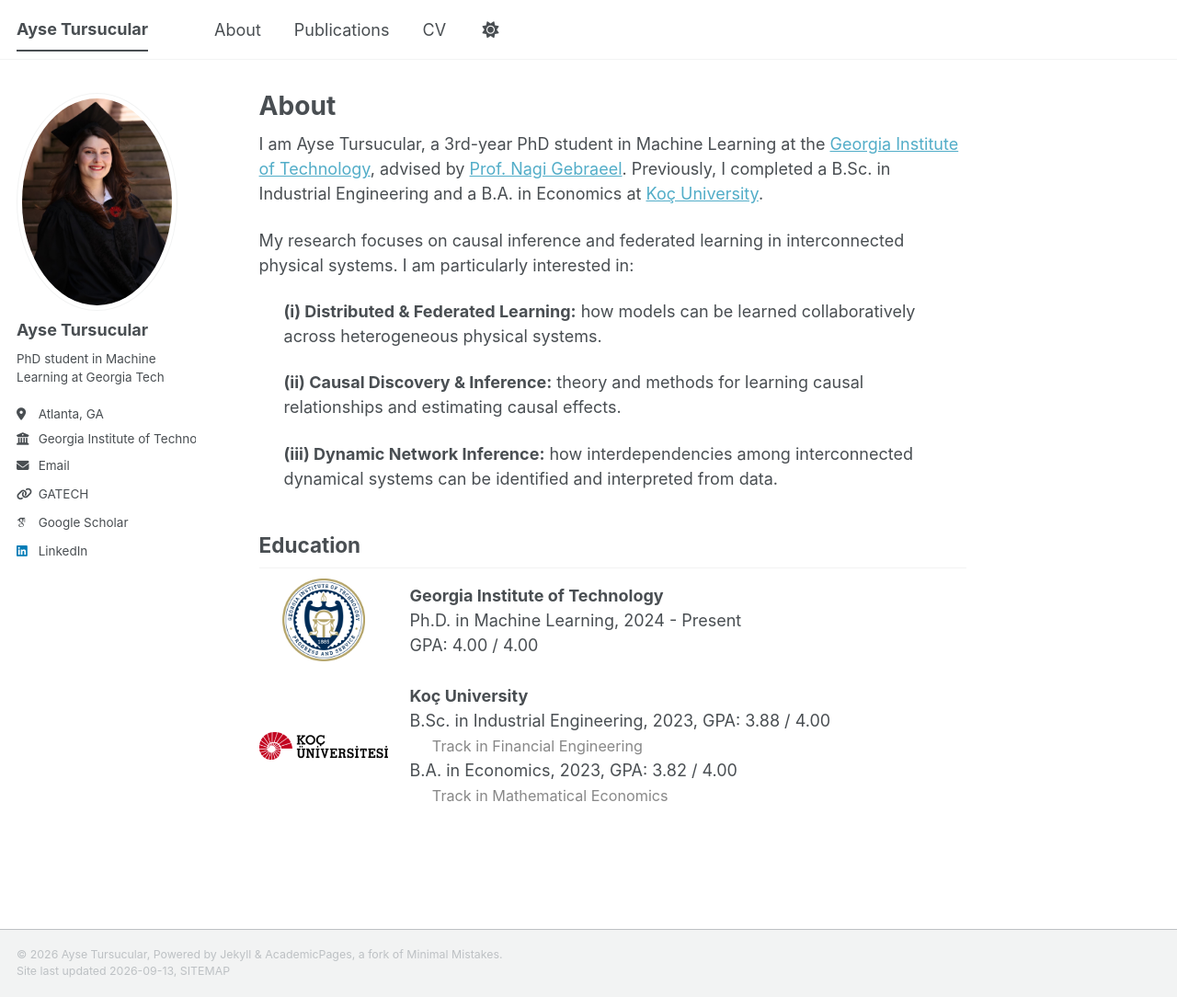
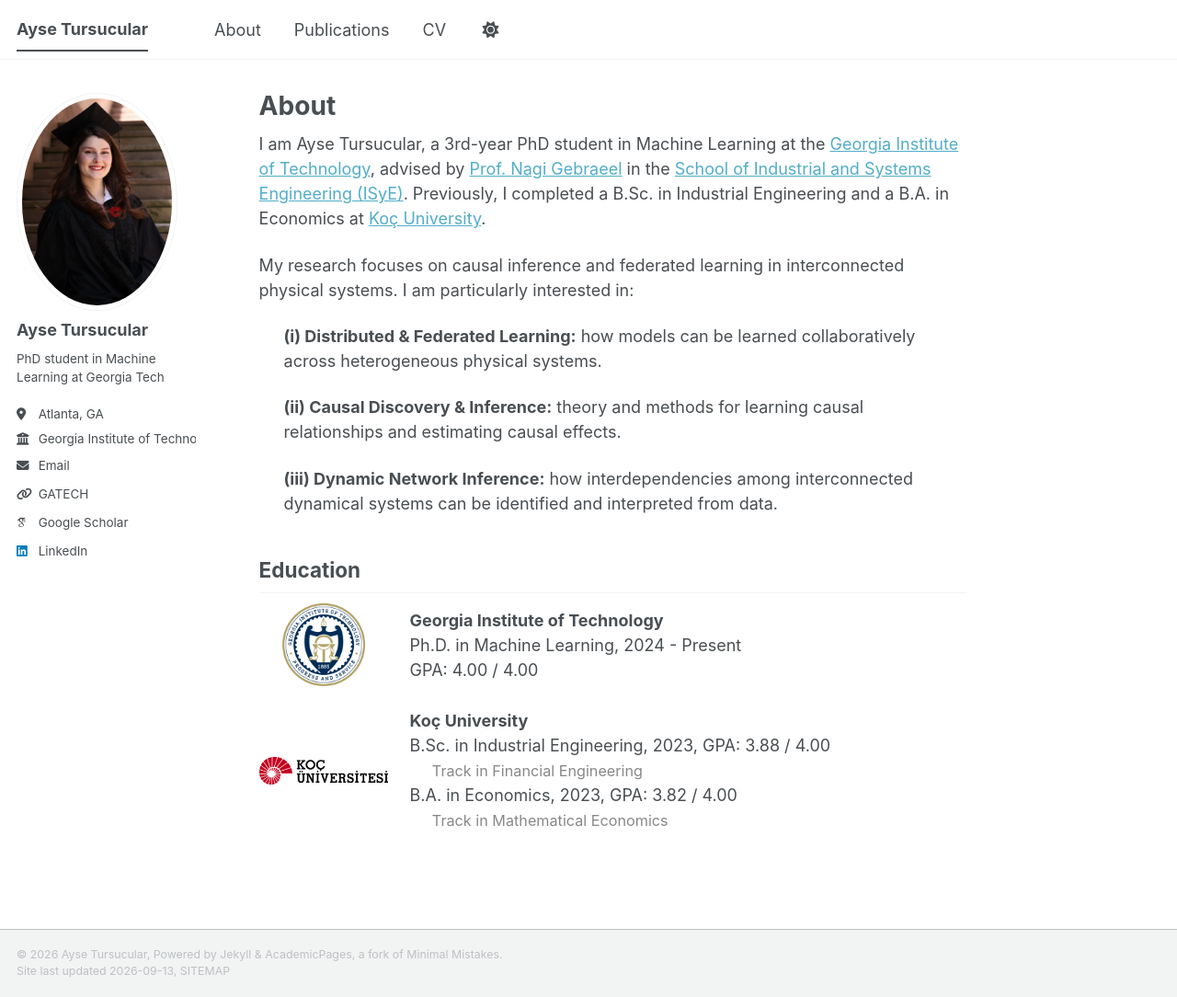
Before and after one commit to aysetursucular/aysetursucular.github.io, a Jekyll site: the page built from _pages/about.md, in a window 1280 px wide and 1084 px high. Shown: the whole window at 92% size. Built offline with Jekyll 4.4.1, drawn with Linux system fonts in a browser that asks for light colours; some web fonts are replaced; a script bundle is joined from its source files by our own code; library files that are not in the unit come from our copies.

Commit message:
Update advisor link and mention ISyE

```diff
--- a/_pages/about.md
+++ b/_pages/about.md
@@ -7,7 +7,7 @@ redirect_from:
   - /about.html
 ---
 
-I am Ayse Tursucular, a 3rd-year PhD student in Machine Learning at the [Georgia Institute of Technology](https://www.gatech.edu/), advised by [Prof. Nagi Gebraeel](https://scholar.google.com/citations?user=hL8pnrMAAAAJ&hl=en). Previously, I completed a B.Sc. in Industrial Engineering and a B.A. in Economics at [Koç University](https://www.ku.edu.tr/en/).
+I am Ayse Tursucular, a 3rd-year PhD student in Machine Learning at the [Georgia Institute of Technology](https://www.gatech.edu/), advised by [Prof. Nagi Gebraeel](https://sites.gatech.edu/nagi/) in the [School of Industrial and Systems Engineering (ISyE)](https://www.isye.gatech.edu/). Previously, I completed a B.Sc. in Industrial Engineering and a B.A. in Economics at [Koç University](https://www.ku.edu.tr/en/).
 
 My research focuses on causal inference and federated learning in interconnected physical systems. I am particularly interested in:
 
```
